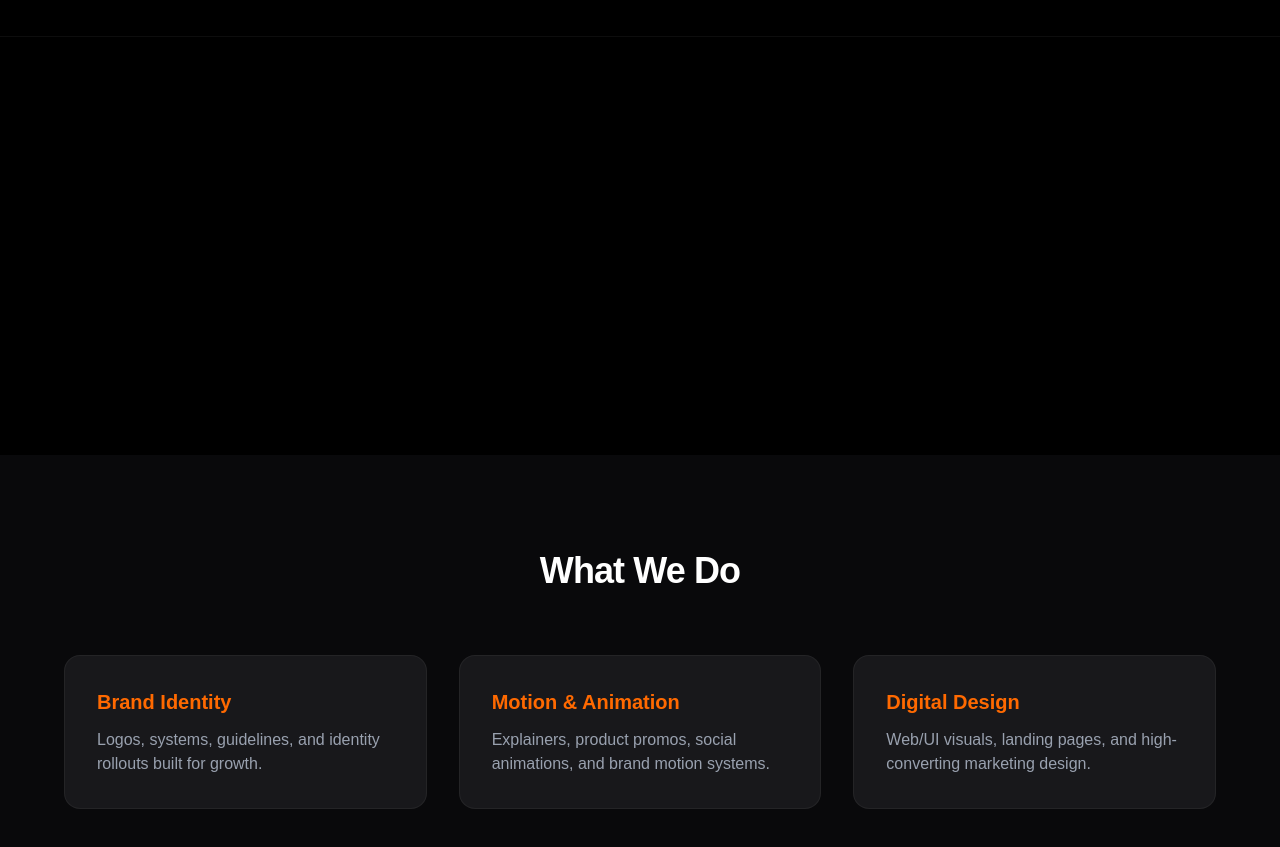
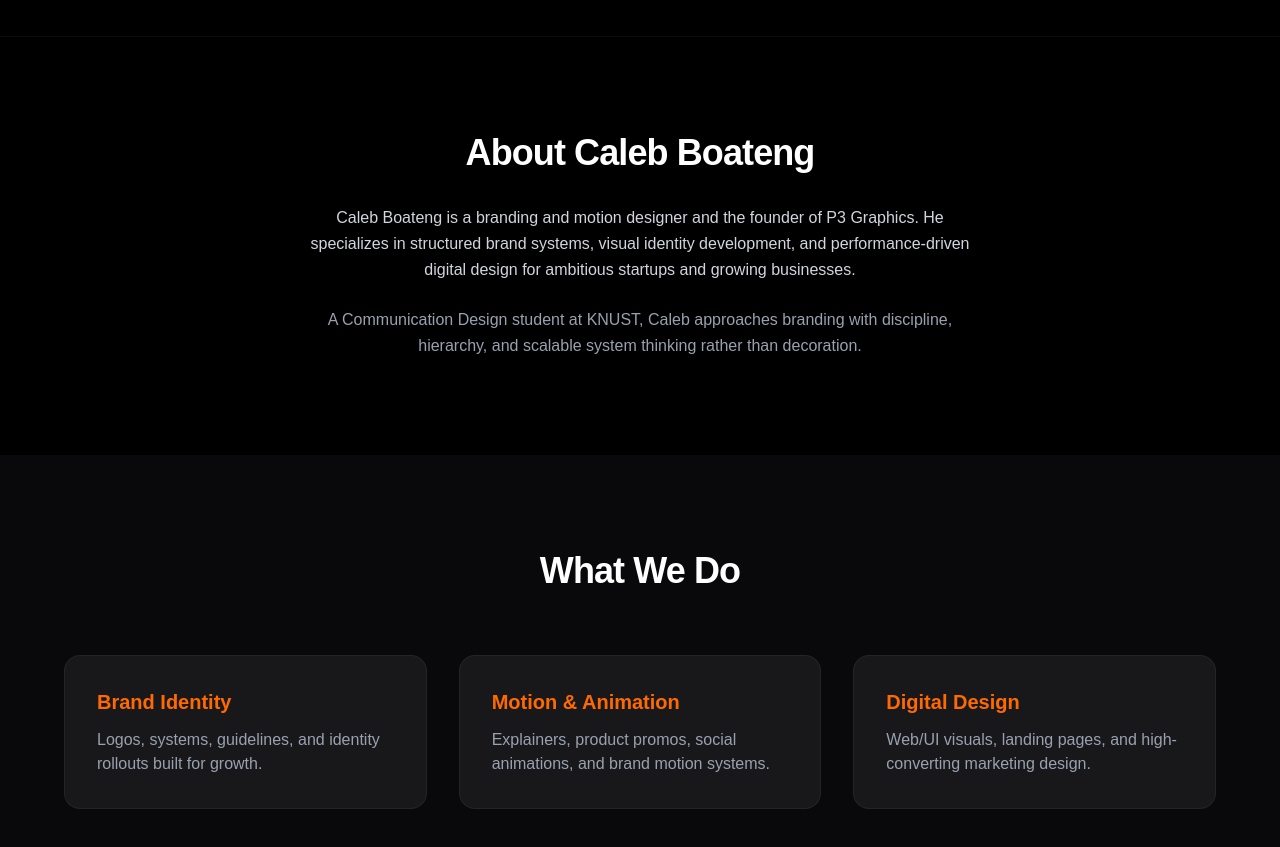
Before and after one commit to calebboateng1702/p3-graphics-portfolio, a Next.js app: page / in a window 1280 px wide. Shown: the part 1380-2227 px from the top of the page. Built offline with nearby package versions, Linux system fonts and the light colour scheme.

Commit message:
Fix About Caleb visibility on homepage

```diff
--- a/src/app/HomeClient.jsx
+++ b/src/app/HomeClient.jsx
@@ -227,17 +227,17 @@
 {/* ABOUT CALEB (SEO) */}
 <section className="py-24 px-6 bg-black border-t border-white/5">
   <div className="max-w-4xl mx-auto text-center">
-    <h2 className="text-3xl md:text-4xl font-bold tracking-tight mb-8 js-reveal">
+    <h2 className="text-3xl md:text-4xl font-bold tracking-tight mb-8">
       About Caleb Boateng
     </h2>
 
-    <p className="text-gray-300 leading-relaxed max-w-2xl mx-auto js-reveal">
+    <p className="text-gray-300 leading-relaxed max-w-2xl mx-auto">
       Caleb Boateng is a branding and motion designer and the founder of P3 Graphics.
       He specializes in structured brand systems, visual identity development, and
       performance-driven digital design for ambitious startups and growing businesses.
     </p>
 
-    <p className="text-gray-400 leading-relaxed max-w-2xl mx-auto mt-6 js-reveal">
+    <p className="text-gray-400 leading-relaxed max-w-2xl mx-auto mt-6">
       A Communication Design student at KNUST, Caleb approaches branding with discipline,
       hierarchy, and scalable system thinking rather than decoration.
     </p>
```
